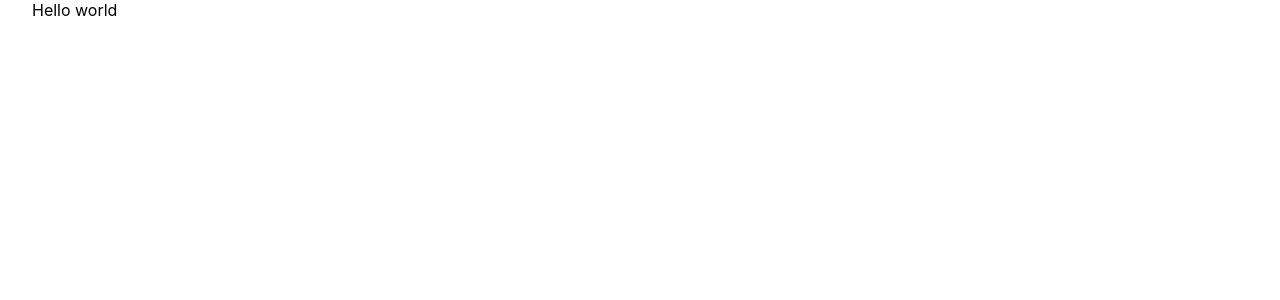
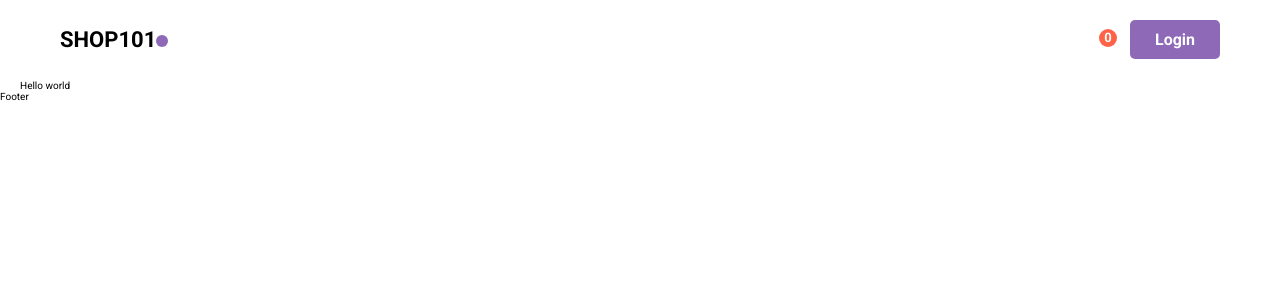
Before and after one commit to yaya-usman/Shop101, a Next.js app: page / in a window 1280 px wide. Shown: the top 300 px of the page. Built offline with nearby package versions, Linux system fonts and the light colour scheme.

Commit message:
navbar design

```diff
--- /dev/null
+++ b/components/Footer.tsx
@@ -0,0 +1,7 @@
+import React from "react";
+
+const Footer = () => {
+  return <div>Footer</div>;
+};
+
+export default Footer;
--- /dev/null
+++ b/components/Layout.tsx
@@ -0,0 +1,15 @@
+import React from "react";
+import Footer from "./Footer";
+import Navbar from "./Navbar";
+
+const Layout: React.FC = ({ children }) => {
+  return (
+    <>
+      <Navbar />
+      {children}
+      <Footer />
+    </>
+  );
+};
+
+export default Layout;
--- /dev/null
+++ b/components/Navbar.tsx
@@ -0,0 +1,31 @@
+import Image from "next/image";
+import Link from "next/link";
+import React from "react";
+import styles from "../styles/Navbar.module.css";
+
+const Navbar = () => {
+  return (
+    <div className={styles.container}>
+      <div className={styles.wrapper}>
+        <div className={styles.left}>
+          <h3>SHOP101</h3>
+          <span></span>
+        </div>
+        <div className={styles.right}>
+          <div className={styles.iconsContainer}>
+            <i className="fas fa-home fa-2x"></i>
+            <div className={styles.cart}>
+              <i className="fas fa-shopping-basket fa-2x"></i>
+              <span>0</span>
+            </div>
+            <Link href={"/"}>
+              <a className={styles.loginBtn}>Login</a>
+            </Link>
+          </div>
+        </div>
+      </div>
+    </div>
+  );
+};
+
+export default Navbar;
--- a/pages/_app.tsx
+++ b/pages/_app.tsx
@@ -1,8 +1,13 @@
-import '../styles/globals.css'
-import type { AppProps } from 'next/app'
+import "../styles/globals.css";
+import type { AppProps } from "next/app";
+import Layout from "../components/Layout";
 
 function MyApp({ Component, pageProps }: AppProps) {
-  return <Component {...pageProps} />
+  return (
+    <Layout>
+      <Component {...pageProps} />
+    </Layout>
+  );
 }
 
-export default MyApp
+export default MyApp;
--- a/pages/index.tsx
+++ b/pages/index.tsx
@@ -1,6 +1,6 @@
 import type { NextPage } from "next";
 import Head from "next/head";
-import Image from "next/image";
+import Script from "next/script";
 import styles from "../styles/Home.module.css";
 
 const Home: NextPage = () => {
@@ -13,6 +13,11 @@ const Home: NextPage = () => {
       </Head>
 
       <div>Hello world</div>
+
+      <Script
+        src="https://cdnjs.cloudflare.com/ajax/libs/font-awesome/6.0.0/js/all.min.js"
+        strategy="beforeInteractive"
+      />
     </div>
   );
 };
--- /dev/null
+++ b/styles/Navbar.module.css
@@ -0,0 +1,74 @@
+.container {
+  height: 8rem;
+  position: sticky;
+}
+
+.wrapper {
+  padding: 0.5rem 6rem;
+  display: flex;
+  justify-content: space-between;
+  align-items: center;
+}
+
+.left {
+  position: relative;
+  display: flex;
+  align-items: baseline;
+}
+
+.left h3 {
+  font-size: 2.2rem;
+}
+
+.left span {
+  height: 1.2rem;
+  width: 1.2rem;
+  border-radius: 50%;
+  background-color: var(--primary-color);
+}
+
+/* .right {
+} */
+
+.iconsContainer {
+  display: flex;
+  align-items: center;
+}
+
+.iconsContainer > * {
+  margin-left: 2rem;
+  cursor: pointer;
+}
+
+.iconsContainer > *:not(:last-child) {
+  color: var(--primary-color);
+}
+
+.cart{
+  position: relative;
+}
+
+.cart span{
+  width: 1.8rem;
+  height: 1.8rem;
+  border-radius: 50%;
+  background-color: tomato;
+  color: white;
+  font-size: 1.3rem;
+  font-weight: 700;
+  position: absolute;
+  top: -1.1rem;
+  right: -.7rem;
+  display: flex;
+  align-items: center;
+  justify-content: center;
+}
+
+.loginBtn {
+  background-color: var(--primary-color);
+  padding: 1rem 2.5rem;
+  color: white;
+  font-size: 1.6rem;
+  font-weight: 700;
+  border-radius: 0.5rem;
+}
--- a/styles/globals.css
+++ b/styles/globals.css
@@ -1,10 +1,16 @@
+@import url('https://fonts.googleapis.com/css2?family=Roboto:ital,wght@0,300;0,400;0,500;0,700;1,300;1,400;1,500&display=swap');
+
 html,
 body {
   padding: 0;
   margin: 0;
   font-family: -apple-system, BlinkMacSystemFont, Segoe UI, Roboto, Oxygen,
     Ubuntu, Cantarell, Fira Sans, Droid Sans, Helvetica Neue, sans-serif;
-}
+  }
+
+  html{
+        font-size: 62.5%;
+  }
 
 a {
   color: inherit;
@@ -13,4 +19,17 @@ a {
 
 * {
   box-sizing: border-box;
+  font-family: 'Roboto', sans-serif;
 }
+
+
+:root {
+  --primary-color: #8D69B7;
+  --primary-color2: #e01759;
+  --hover-color: #f7f7f7;
+  --secondary-color: #575757;
+  --text-color: #222222;
+  --tertiary-color: #747474;
+  --box-shadow: 1px -3px 24px -15px rgba(0, 0, 0, 0.75);
+  --border-bottom: 1px solid rgb(190, 190, 190);
+}
```
Also changed, not shown: .babelrc (added), public/img/logo.png (added), styles/Footer.module.css (added).
